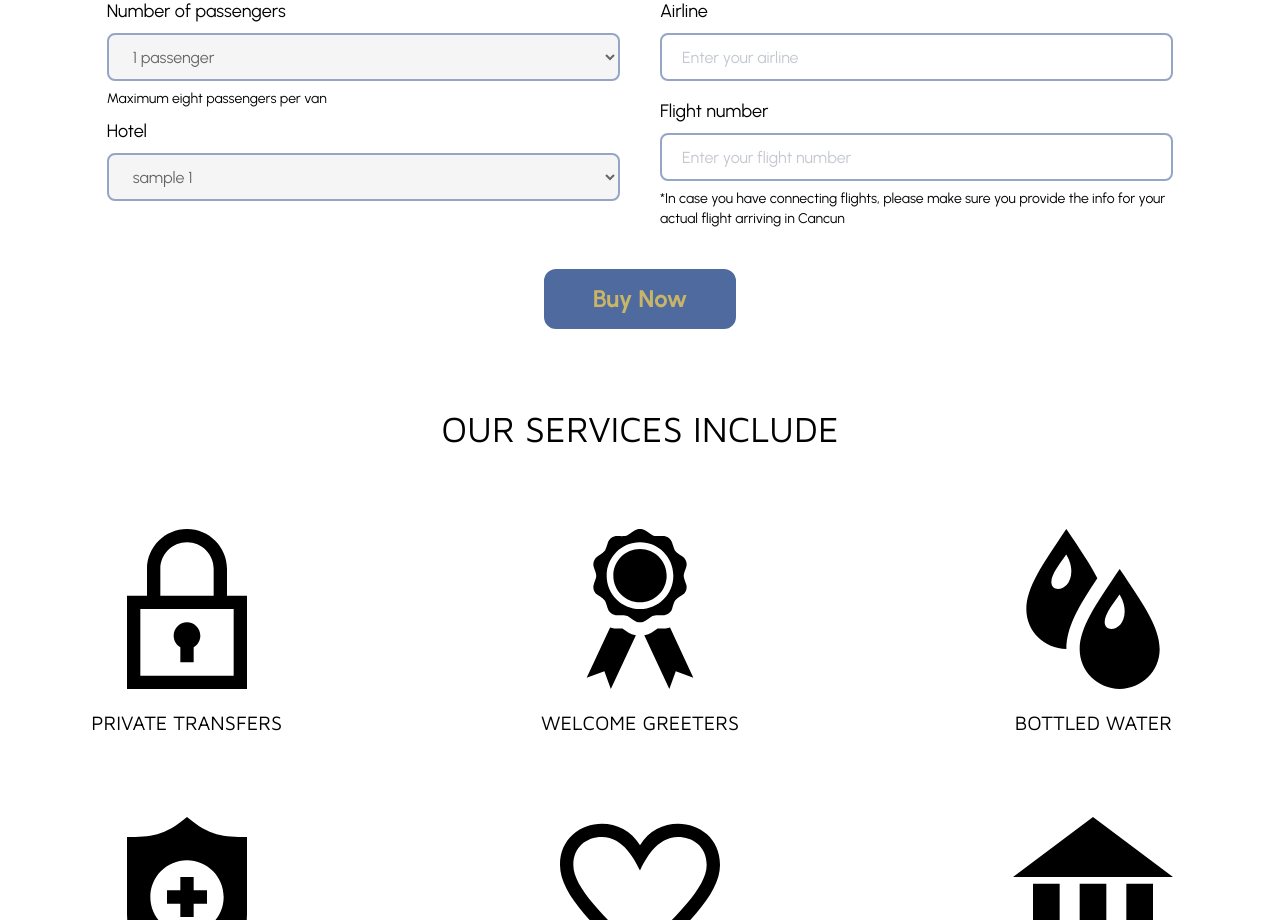
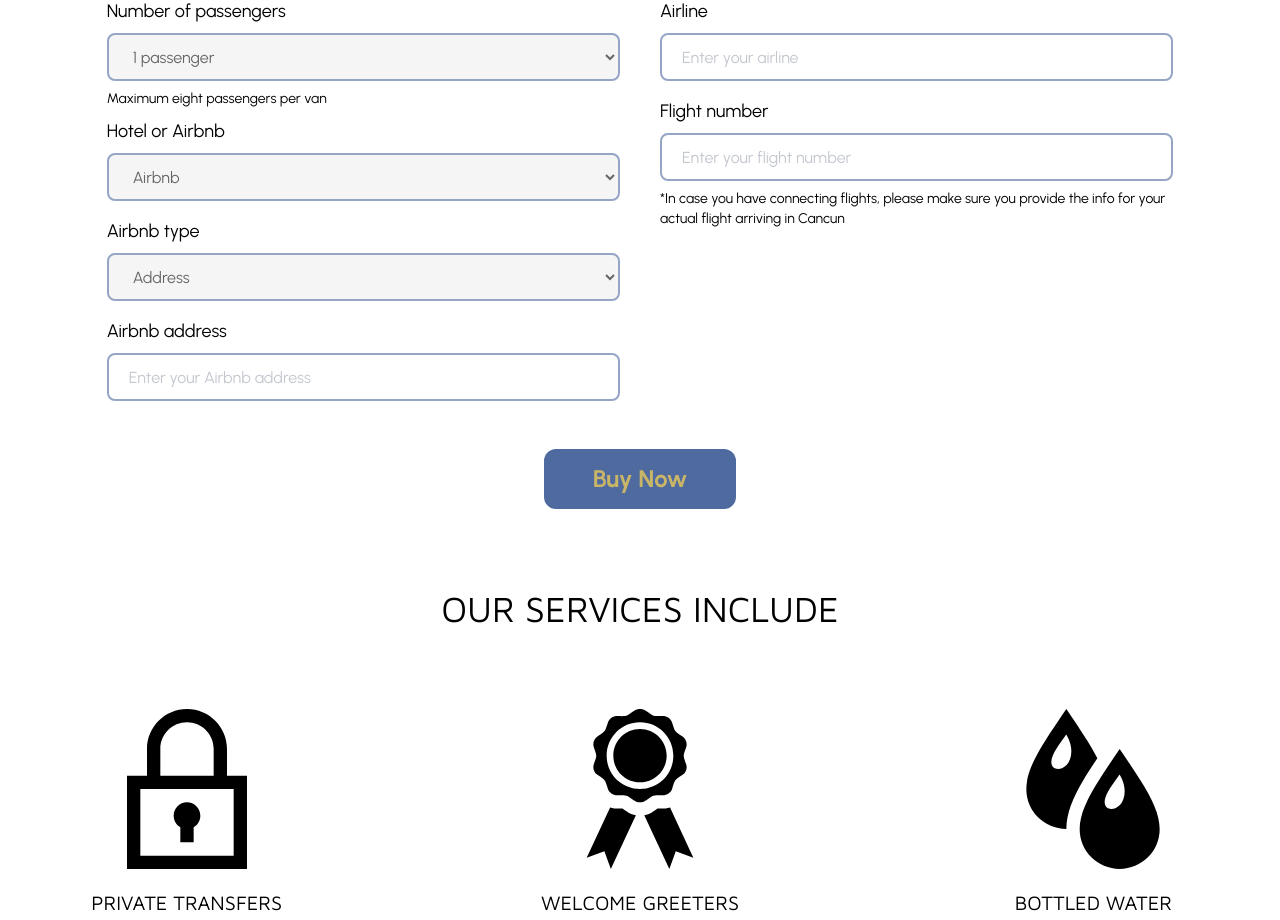
Before and after one commit to darideveloper/will-ryan-airport-transfers, a React (Vite) app: page / in a window 1280 px wide. Shown: the part 1760-2680 px from the top of the page. Built offline with nearby package versions, Linux system fonts and the light colour scheme.

Commit message:
feat (sections/form): Airbnb options

```diff
--- a/src/api/hotels.js
+++ b/src/api/hotels.js
@@ -1,8 +1,9 @@
 export async function getHotels () {
   // TODO: get hotels drom API
   return [
-    {value: "sample 1", label: "sample 1"},
-    {value: "sample 2", label: "sample 2"},
-    {value: "sample 3", label: "sample 3"},
+    {value: 'Airbnb', label: 'Airbnb'},
+    {value: "Hotel 1", label: "Hotel 1"},
+    {value: "Hotel 2", label: "Hotel 2"},
+    {value: "Hotel 3", label: "Hotel 3"},
   ]
 }
--- a/src/sections/form.jsx
+++ b/src/sections/form.jsx
@@ -22,7 +22,10 @@ export default function Form () {
   const [name, setName] = useState('')
   const [lastName, setLastName] = useState('')
   const [passengers, setPassengers] = useState('1')
-  const [hotel, setHotel] = useState('')
+  const [hotel, setHotel] = useState('Airbnb')
+  const [airbnbType, setAirbnbType] = useState('Address')
+  const [airbnbAddress, setAirbnbAddress] = useState('')
+  const [airbnbMunicipality, setAirbnbMunicipality] = useState('')
   const [hotels, setHotels] = useState([])
   const [arrivingDate, setArrivingDate] = useState('')
   const [arrivingTime, setArrivingTime] = useState('')
@@ -190,12 +193,62 @@ export default function Form () {
               text="Maximum eight passengers per van"
             />
             <Select
-              label='Hotel'
-              name='hotel'
+              label='Hotel or Airbnb'
+              name='hotel-airbnb'
               handleUpdate={(e) => setHotel (e.target.value)}
               options={hotels}
               activeOption={hotel}
             />
+
+            {/* Render Airbnb type when Airbnb active */}
+            {
+              (hotel == 'Airbnb')
+              &&
+              <Select
+                label='Airbnb type'
+                name='airbnb-type'
+                handleUpdate={(e) => setAirbnbType (e.target.value)}
+                options={[
+                  {value: 'Municipality', label: 'Municipality'},
+                  {value: "Address", label: "Address"}
+                ]}
+                activeOption={airbnbType}
+              />
+            }
+
+            {/* Render address input or select for airbnbType */}
+            {
+              (hotel == 'Airbnb')
+              &&
+              (airbnbType == "Address")
+              ?
+              <Input
+                label='Airbnb address'
+                placeholder='Enter your Airbnb address'
+                type='text'
+                name='airbnb-address'
+                handleUpdate={(e) => setAirbnbAddress (e.target.value)}
+                value={airbnbAddress}
+              />
+              :
+              <Select
+                label='Airbnb municipality'
+                name='airbnb-municipality'
+                handleUpdate={(e) => setAirbnbMunicipality (e.target.value)}
+                options={[
+                  {value: 'Costa Mujeres', label: 'Costa Mujeres'},
+                  {value: 'Cancun', label: 'Cancun'},
+                  {value: 'Puerto Morelos', label: 'Puerto Morelos'},
+                  {value: 'Playa del Carmen', label: 'Playa del Carmen'},
+                  {value: 'Puerto Aventuras', label: 'Puerto Aventuras'},
+                  {value: 'Tulum Downtown', label: 'Tulum Downtown'},
+                  {value: 'Tulum Hotel Zone', label: 'Tulum Hotel Zone'},
+
+                ]}
+                activeOption={airbnbMunicipality}
+              />
+            }
+
           </Fieldset>
 
           {getArraivingDepartingForm()}
```
